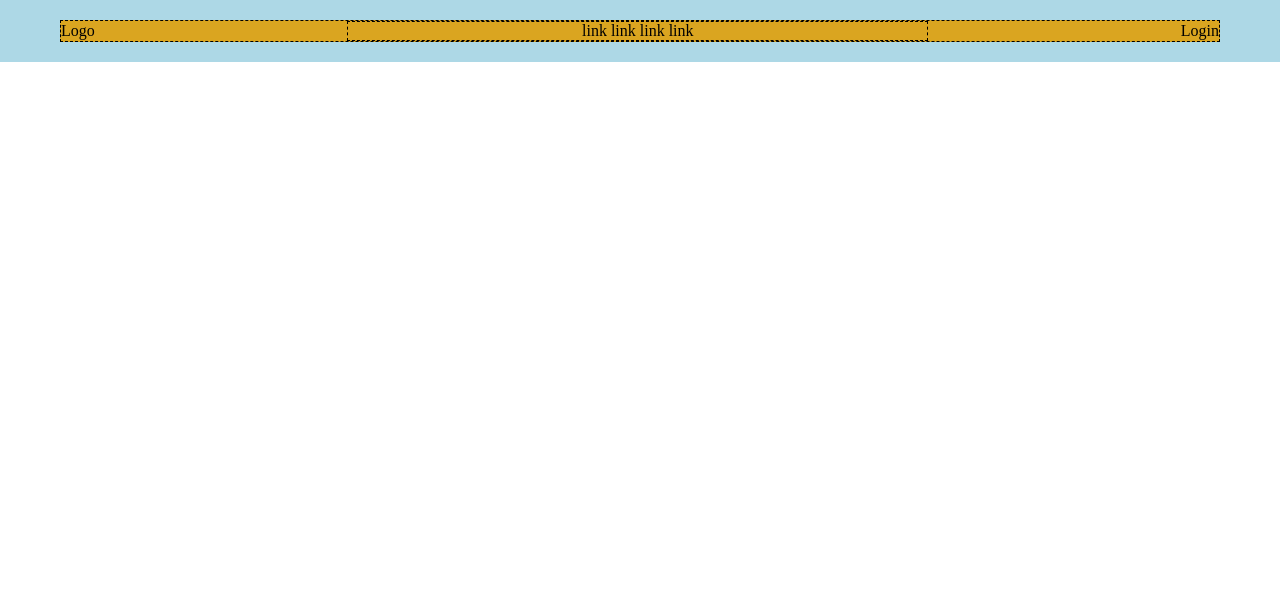
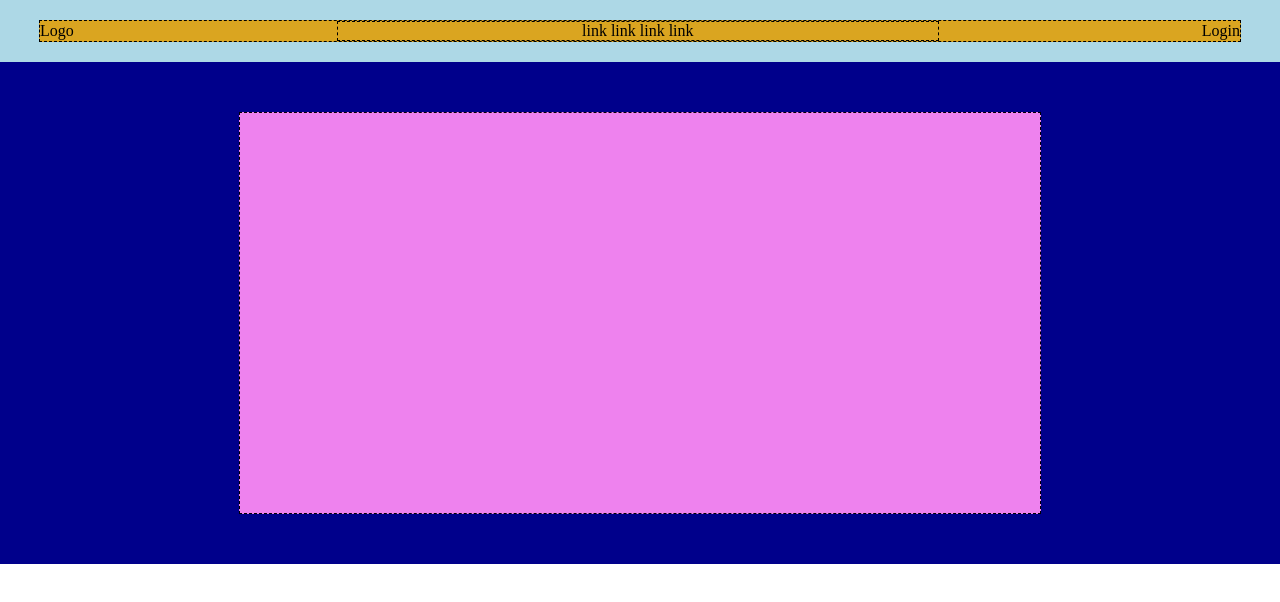
Before and after one commit to gabrielediemmanuele/htmlcss-struttura-discord, a plain HTML site: page index.html in a window 1280 px wide. Drawn offline with Linux system fonts and the light colour scheme.

Commit message:
feat and style: front section under the header

```diff
--- a/index.html
+++ b/index.html
@@ -16,14 +16,18 @@
   <body>
     <!-- header -->
     <header>
-      <div class="container">
+      <div class="nav-container">
         <div class="block1">Logo</div>
         <div class="block2">link link link link</div>
         <div class="block3">Login</div>
       </div>
     </header>
     <!-- front section - "image" -->
+    <section class="x-container">
+      <div class="pink-block"></div>
+    </section>
     <!-- section 1 -->
+
     <!--section 2-->
     <!--section 3-->
     <!-- section 4-->
--- a/style.css
+++ b/style.css
@@ -10,10 +10,10 @@ header {
   min-height: 25px;
 }
 
-.container {
+.nav-container {
   width: 1200px;
   height: 20px;
-  margin: 20px 60px;
+  margin: 20px auto;
   display: flex;
   background-color: #daa520;
   justify-content: space-between;
@@ -28,3 +28,18 @@ header {
 }
 
 /* front section css */
+.x-container {
+  background-color: #00008b;
+  display: flex;
+}
+
+.pink-block {
+  width: 800px;
+  height: 400px;
+  background-color: #ee82ee;
+  margin: 50px auto;
+  display: flex;
+  justify-content: space-between;
+  align-items: center;
+  border: 1px dashed black;
+}
```
